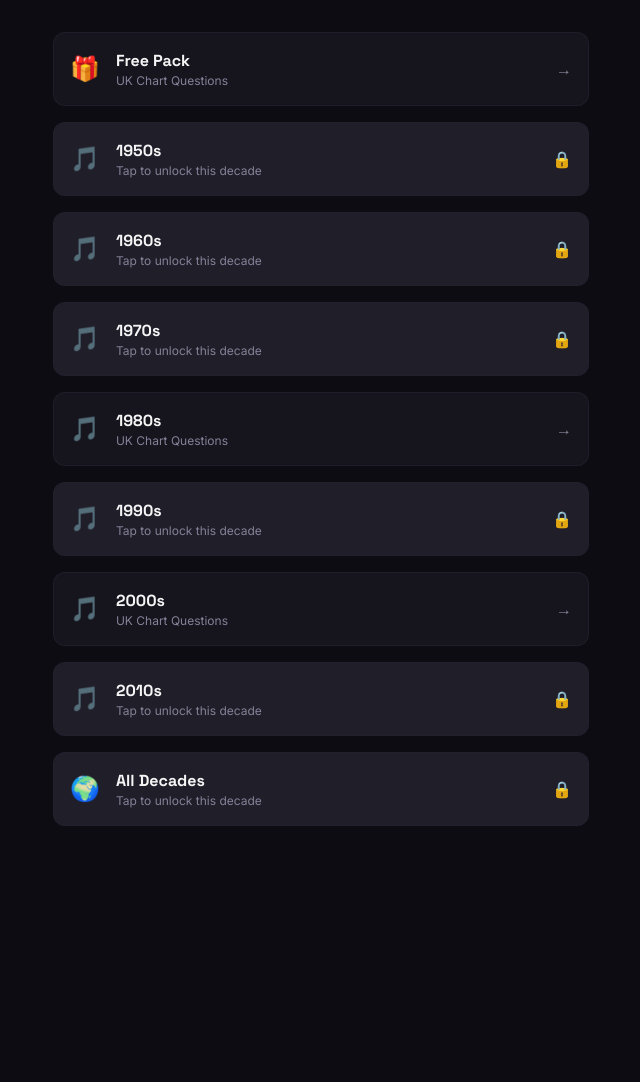
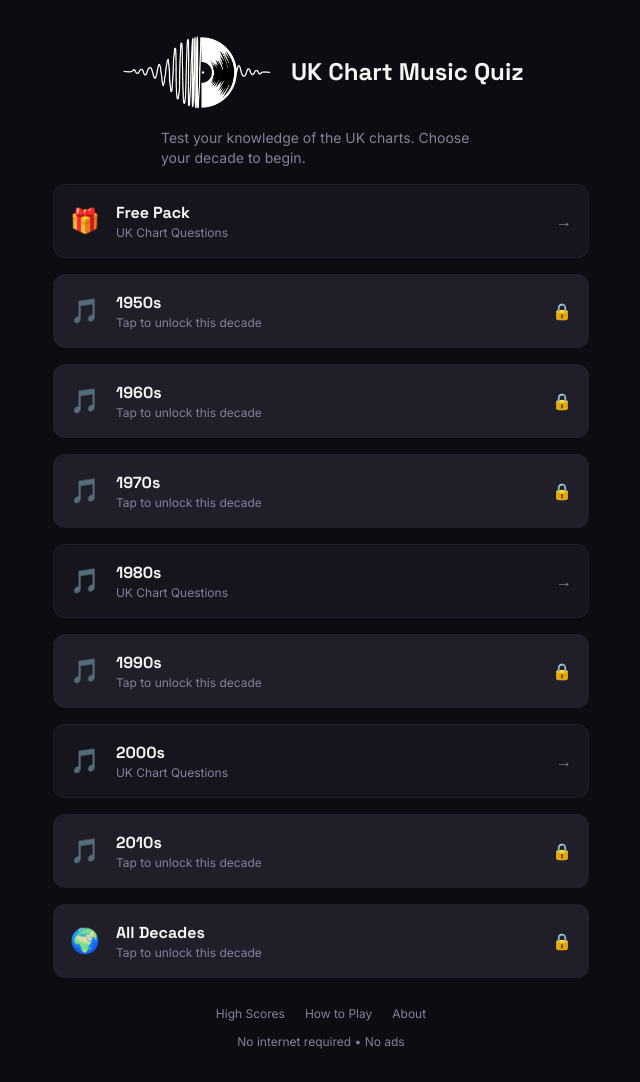
Before and after one commit to stevehunt70/Music_Quiz_Template, a React (Vite) app: page / in a window 1280 px wide. Shown: the whole page, without its empty margins (319-959 px from the left). Before the commit the page ends 858 px from the top, so only its background shows below. Built offline with nearby package versions, Linux system fonts and the light colour scheme.

Commit message:
Add in  logo to home page and title

```diff
--- a/src/pages/HighScores.jsx
+++ b/src/pages/HighScores.jsx
@@ -125,11 +125,16 @@ export default function HighScores() {
                   <table className="w-full text-sm">
                     <thead>
                       <tr className="text-muted-foreground text-xs">
-                        {questionCounts.map((qc) => (
-                          <th key={qc} className="px-2 py-1 text-center">
-                            {qc}Q
-                          </th>
-                        ))}
+                        {questionCounts.map((qc) => {
+                          const score = getHighScore(decade, String(diff), String(qc)) || 0;
+
+                          return (
+                            <td key={qc} className="px-2 py-1 text-center font-heading font-bold">
+                              {score}
+                            </td>
+                          );
+                        })}
+
                       </tr>
                     </thead>
                     <tbody>
--- a/src/pages/Home.jsx
+++ b/src/pages/Home.jsx
@@ -1,6 +1,8 @@
 import { useNavigate } from "react-router-dom";
+import { motion } from 'framer-motion';
 import DecadeCard from "@/components/quiz/DecadeCard";
 import { userHasPack, userHasAnyPaidPack } from "@/lib/purchases";
+import logoFull from "../assets/vinyl_logo_invert.png";
 
 export default function Home() {
   const navigate = useNavigate();
@@ -17,6 +19,21 @@ export default function Home() {
 
   return (
     <div className="grid gap-4 px-5 py-8 max-w-xl mx-auto">
+
+      {/* HEADER */}
+      <div className="flex justify-center">
+        <div className="flex items-center gap-4">
+          <img src={logoFull} className="h-20 w-auto" />
+          <h1 className="text-2xl font-heading font-bold leading-none">
+            UK Chart Music Quiz
+          </h1>
+        </div>
+      </div>
+      <div>
+        <p className="text-muted-foreground text-sm max-w-xs mx-auto">
+          Test your knowledge of the UK charts. Choose your decade to begin.
+        </p>
+      </div>
 
       {/* FREE PACK */}
       <DecadeCard
@@ -56,6 +73,44 @@ export default function Home() {
         }}
       />
 
+      <div className="flex flex-col items-center justify-center">
+
+      <motion.div
+        initial={{ opacity: 0 }}
+        animate={{ opacity: 1 }}
+        transition={{ delay: 1 }}
+        className="flex gap-5 mt-3"
+      >
+        <button
+          onClick={() => navigate('/highscores')}
+          className="text-xs text-muted-foreground hover:text-foreground transition-colors"
+        >
+          High Scores
+        </button>
+        <button
+          onClick={() => navigate('/how-to-play')}
+          className="text-xs text-muted-foreground hover:text-foreground transition-colors"
+        >
+          How to Play
+        </button>
+        <button
+          onClick={() => navigate('/about')}
+          className="text-xs text-muted-foreground hover:text-foreground transition-colors"
+        >
+          About
+        </button>
+      </motion.div>
+
+      <motion.p
+        initial={{ opacity: 0 }}
+        animate={{ opacity: 1 }}
+        transition={{ delay: 0.8 }}
+        className="text-xs text-muted-foreground mt-3"
+      >
+        No internet required • No ads
+      </motion.p>
+      </div>
+
     </div>
   );
 }
```
